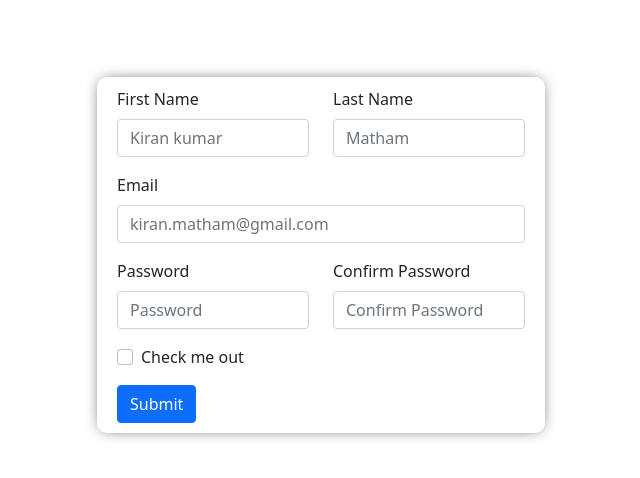
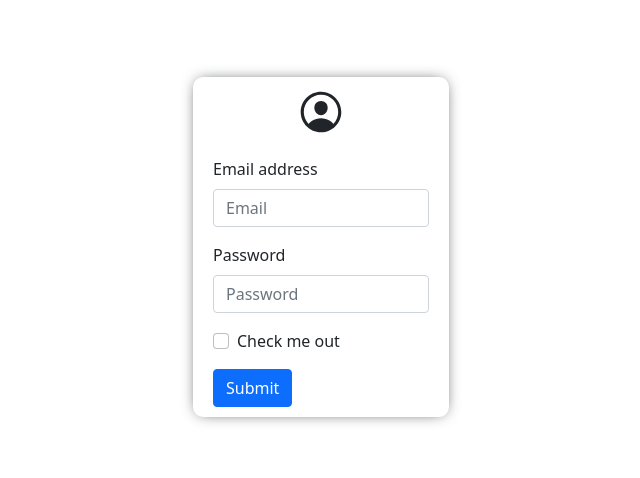
Before and after one commit to kirankumar-Matham96/Employee-payroll-app-backend, a React (Create React App) app in the folder Employee_Payroll_Frontend/employee_payroll_frontend/: page / in a window 1280 px wide. Shown: the top 478 px of the page, without its empty margins (319-959 px from the left). Built offline with nearby package versions, Linux system fonts and the light colour scheme.

Commit message:
feat: add validation and styling for login page

```diff
--- a/Employee_Payroll_Frontend/employee_payroll_frontend/package.json
+++ b/Employee_Payroll_Frontend/employee_payroll_frontend/package.json
@@ -11,6 +11,7 @@
     "react": "^17.0.2",
     "react-bootstrap": "^2.0.0-beta.4",
     "react-dom": "^17.0.2",
+    "react-icons": "^4.2.0",
     "react-scripts": "4.0.3",
     "sass": "^1.37.0",
     "web-vitals": "^1.1.2",
--- a/Employee_Payroll_Frontend/employee_payroll_frontend/src/App.js
+++ b/Employee_Payroll_Frontend/employee_payroll_frontend/src/App.js
@@ -1,9 +1,10 @@
 import RegisterPage from './pages/register';
-
+import LoginPage from './pages/login';
 function App() {
   return (
     <div className="App">
-      <RegisterPage />
+      {/* <RegisterPage /> */}
+      <LoginPage />
     </div>
   );
 }
--- /dev/null
+++ b/Employee_Payroll_Frontend/employee_payroll_frontend/src/pages/login.jsx
@@ -0,0 +1,81 @@
+import React, { useState } from 'react';
+import { Form, Button } from 'react-bootstrap';
+import { Formik } from 'formik';
+import * as Yup from 'yup';
+import '../style/login.scss';
+import { IoPersonCircleOutline } from 'react-icons/io5';
+
+const schema = Yup.object().shape({
+  email: Yup.string().email().required(),
+  password: Yup.string().min(8).max(20).required(),
+});
+
+const Login = () => {
+  const [initialState, setInitialState] = useState({
+    email: '',
+    password: '',
+  });
+  return (
+    <div className="login-page">
+      <div className="login-card">
+        <div className="icon-div">
+          <IoPersonCircleOutline className="icon" />
+        </div>
+        <Formik
+          validationSchema={schema}
+          onSubmit={'hehe'}
+          initialValues={initialState}
+        >
+          {({ handleSubmit, handleChange, errors, touched, values }) => {
+            return (
+              <Form>
+                <Form.Group className="mb-3" controlId="formBasicEmail">
+                  <Form.Label>Email address</Form.Label>
+                  <Form.Control
+                    type="email"
+                    name="email"
+                    value={values.email}
+                    onChange={handleChange}
+                    isValid={touched.email && !errors.email}
+                    isInvalid={!!errors.email}
+                    placeholder="Email"
+                    autoComplete="off"
+                    // required
+                  />
+                  <Form.Control.Feedback type="invalid">
+                    {errors.email}
+                  </Form.Control.Feedback>
+                </Form.Group>
+                <Form.Group className="mb-3" controlId="formBasicPassword">
+                  <Form.Label>Password</Form.Label>
+                  <Form.Control
+                    type="password"
+                    name="password"
+                    value={values.password}
+                    onChange={handleChange}
+                    isValid={touched.password && !errors.password}
+                    isInvalid={!!errors.password}
+                    placeholder="Password"
+                    autoComplete="off"
+                    required
+                  />
+                  <Form.Control.Feedback type="invalid">
+                    {errors.password}
+                  </Form.Control.Feedback>
+                </Form.Group>
+                <Form.Group className="mb-3" controlId="formBasicCheckbox">
+                  <Form.Check type="checkbox" label="Check me out" />
+                </Form.Group>
+                <Button variant="primary" type="submit">
+                  Submit
+                </Button>
+              </Form>
+            );
+          }}
+        </Formik>
+      </div>
+    </div>
+  );
+};
+
+export default Login;
--- a/Employee_Payroll_Frontend/employee_payroll_frontend/src/pages/register.jsx
+++ b/Employee_Payroll_Frontend/employee_payroll_frontend/src/pages/register.jsx
@@ -110,6 +110,9 @@ class register extends Component {
                       {errors.email}
                     </Form.Control.Feedback>
                   </Form.Group>
+                  <Form.Text type="muted" className="muted_text">
+                    You can use letters, numbers & periods
+                  </Form.Text>
 
                   <Row className="mb-3">
                     <Form.Group as={Col} controlId="formGridPassword">
@@ -145,6 +148,10 @@ class register extends Component {
                       />
                     </Form.Group>
                   </Row>
+                  <Form.Text type="muted" className="muted_text">
+                    Use 8 or more characters with a mix of letters, numbers &
+                    symbols
+                  </Form.Text>
 
                   <Form.Group className="mb-3" id="formGridCheckbox">
                     <Form.Check type="checkbox" label="Check me out" />
--- /dev/null
+++ b/Employee_Payroll_Frontend/employee_payroll_frontend/src/style/login.scss
@@ -0,0 +1,21 @@
+.login-page {
+  overflow: hidden;
+  height: 100vh;
+}
+.login-card {
+  width: 20%;
+  margin: 6% auto;
+  padding: 10px 20px 10px 20px;
+  box-shadow: 0px 0px 15px -5px;
+  border-radius: 10px;
+}
+.icon-div{
+  display: flex;
+  justify-content: center;
+  align-items: center;
+  margin-bottom: 20px;
+}
+.icon{
+  width: 50px;
+  height: 50px;
+}
--- a/Employee_Payroll_Frontend/employee_payroll_frontend/src/style/register.scss
+++ b/Employee_Payroll_Frontend/employee_payroll_frontend/src/style/register.scss
@@ -4,7 +4,7 @@
 }
 .register-card {
   width: 35%;
-  margin: 6% auto;
+  margin: 10% auto;
   padding: 10px 20px 10px 20px;
   box-shadow: 0px 0px 15px -5px;
   border-radius: 10px;
```
Also changed, not shown: 1 other file (tests, documents, lock files or other folders).
